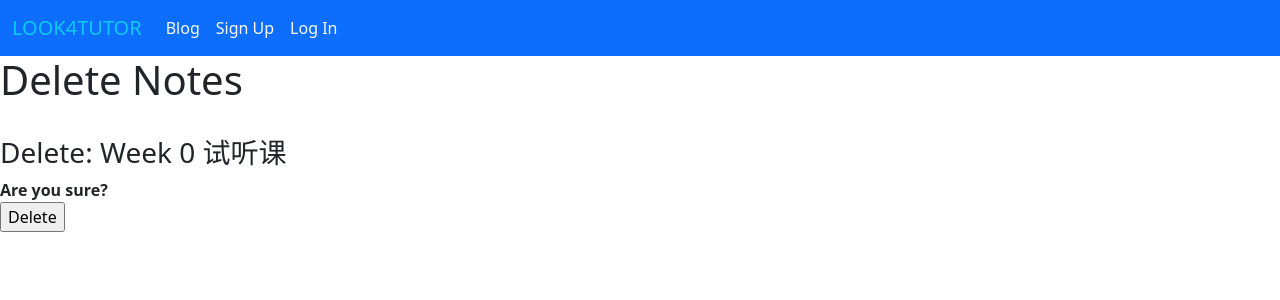
After one commit to liuxinyu1984/toysite, a Django app: page /teachings/delete_note/1 in a window 1280 px wide. The commit adds this page. Shown: the top 300 px of the page. Run offline with Django 4.2, Linux system fonts and the light colour scheme; data comes from the database, SQL or seed files in the repository; both versions use the stored data as it was after the commit.

Commit message:
delete_note views

```diff
--- a/summersite/courses/models.py
+++ b/summersite/courses/models.py
@@ -191,6 +191,9 @@ class UploadNote(models.Model):
     def __str__(self):
         return self.title
 
+    def get_short_title(self):
+        return self.title
+
     def get_absolute_url(self):
         return reverse('lecture_detail', args=[str(self.lecture.course.id), str(self.lecture.id)])
 
--- /dev/null
+++ b/summersite/teachings/templates/delete_document.html
@@ -0,0 +1,17 @@
+{% extends 'base.html' %}
+{% block title %}
+Delete Notes
+{% endblock %}
+{% block content %}
+
+<h1>Delete Notes</h1>
+<br>
+<h3>Delete: {{ object.get_short_title }}</h3>
+<form method="post">
+    {% csrf_token %}
+    <strong>Are you sure?</strong>
+    <br>
+    <input type="submit" value="Delete">
+</form>
+
+{% endblock %}
--- a/summersite/teachings/templates/lecture_detail.html
+++ b/summersite/teachings/templates/lecture_detail.html
@@ -43,7 +43,7 @@ Lecture Detail
             <li>
                 Download <a href="{{ note.document.url }}" download="{{ note.document.url }}">{{ note.title }}</a> |
                 <a href="{% url 'update_note' note.id %}">Edit Notes</a> |
-                <a href="#">Delete Notes</a>
+                <a href="{% url 'delete_note' note.id %}">Delete Notes</a>
             </li>
         {% endfor %}
     </ul>
--- a/summersite/teachings/urls.py
+++ b/summersite/teachings/urls.py
@@ -18,4 +18,6 @@ urlpatterns = [
          views.CreateNoteView.as_view(), name='create_note'),
     path('update_note/<int:pk>',
          views.UpdateNoteView.as_view(), name='update_note'),
+    path('delete_note/<int:pk>',
+         views.DeleteNoteView.as_view(), name='delete_note'),
 ]
--- a/summersite/teachings/views.py
+++ b/summersite/teachings/views.py
@@ -116,3 +116,14 @@ class UpdateNoteView(UpdateView):
     model = UploadNote
     template_name = 'update_document.html'
     fields = ['title', 'document']
+
+
+class DeleteNoteView(DeleteView):
+    model = UploadNote
+    template_name = 'delete_document.html'
+
+    def get_success_url(self) -> str:
+        return reverse_lazy('lecture_detail', kwargs={
+            'course_id': self.object.lecture.course.id,
+            'lecture_id': self.object.lecture.id
+        })
```
Also changed, not shown: summersite/db.sqlite3, summersite/media/notes/IMG_0133.jpeg (added), summersite/media/notes/IMG_0133_DKiGhd5.jpeg (added).
